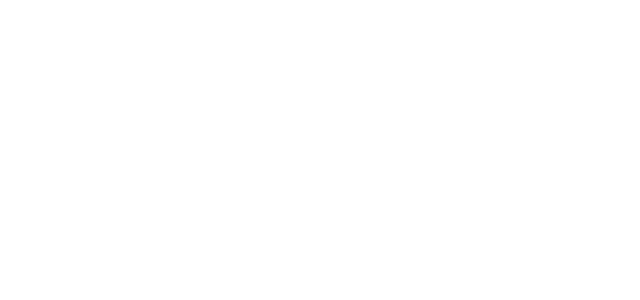
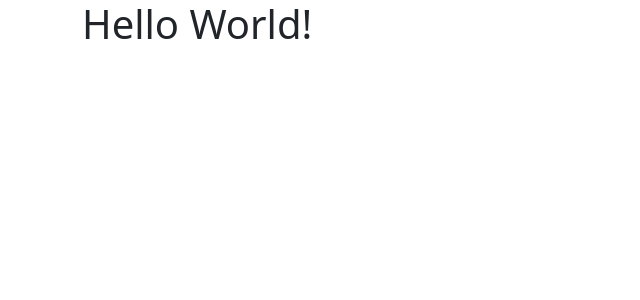
Before and after one commit to arturomsoberanes/take-home-test-fulltimeforce, a React (Create React App) app: page / in a window 1280 px wide. Shown: the top 300 px of the page, without its empty margins (0-640 px from the left). Built offline with nearby package versions, Linux system fonts and the light colour scheme.

Commit message:
First Hello World

```diff
--- a/src/App.js
+++ b/src/App.js
@@ -1,7 +1,10 @@
-
-
+import { Container } from "react-bootstrap";
 function App() {
-
+  return (
+    <Container>
+      <h1>Hello World!</h1>
+    </Container>
+  )
 }
 
-export default App;
+export default App
```
